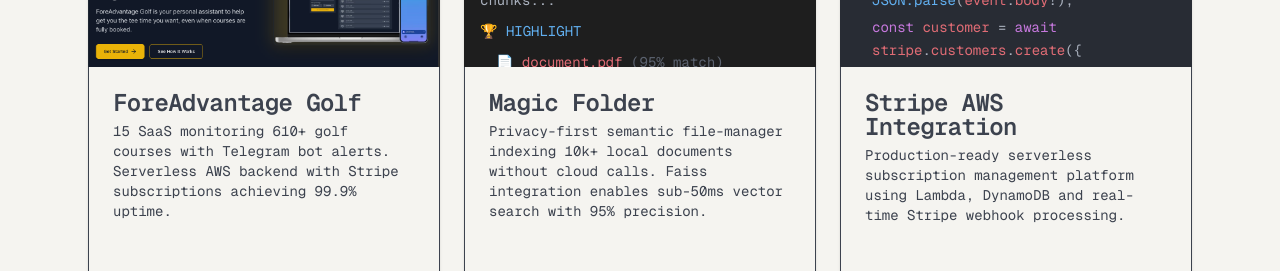
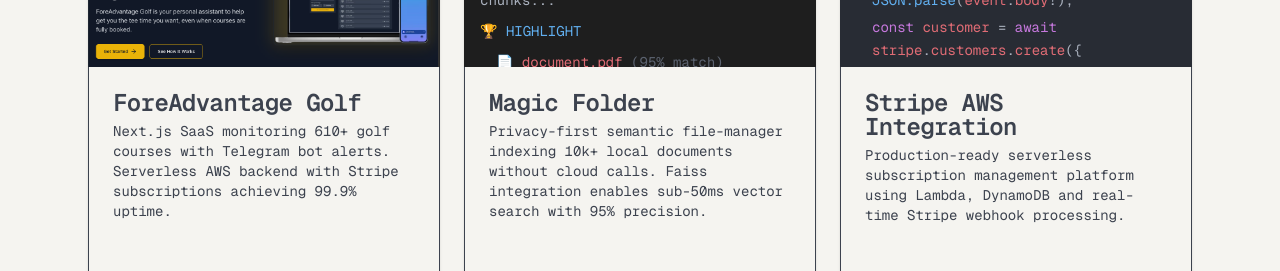
Before and after one commit to cgorski03/colingorski-portfolio, a Next.js app: page / in a window 1280 px wide. Shown: the part 2100-2371 px from the top of the page. Built offline with nearby package versions, Linux system fonts and the light colour scheme.

Commit message:
fix: stupid typo

```diff
--- a/src/components/sections/projects.tsx
+++ b/src/components/sections/projects.tsx
@@ -12,7 +12,7 @@
 const projects = [
     {
         title: "ForeAdvantage Golf",
-    description: "15 SaaS monitoring 610+ golf courses with Telegram bot alerts. Serverless AWS backend with Stripe subscriptions achieving 99.9% uptime.",
+        description: "Next.js SaaS monitoring 610+ golf courses with Telegram bot alerts. Serverless AWS backend with Stripe subscriptions achieving 99.9% uptime.",
         technologies: ["Next.js", "AWS CDK", "Stripe", "SQL", "NextAuth.js", "Telegram API"],
         liveUrl: "https://foreadvantagegolf.com",
         preview: (
```
Lines whose indentation alone changed are shown as unchanged.
